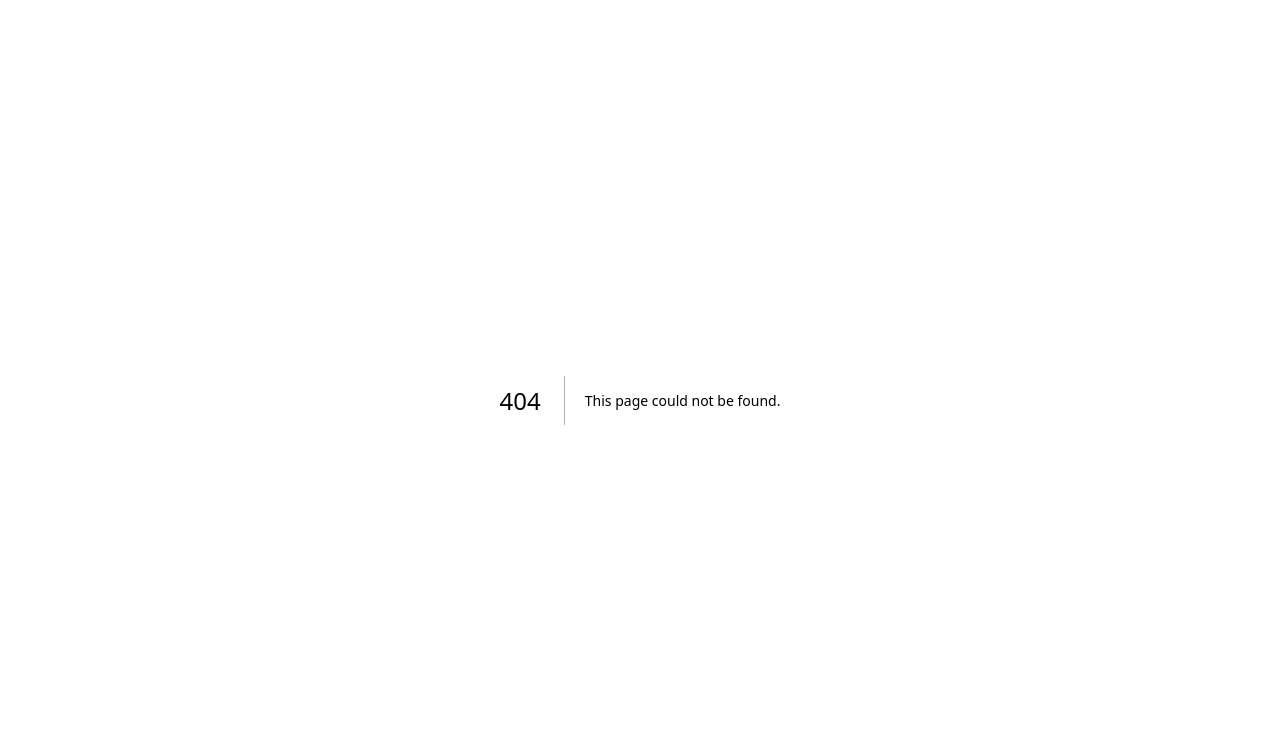
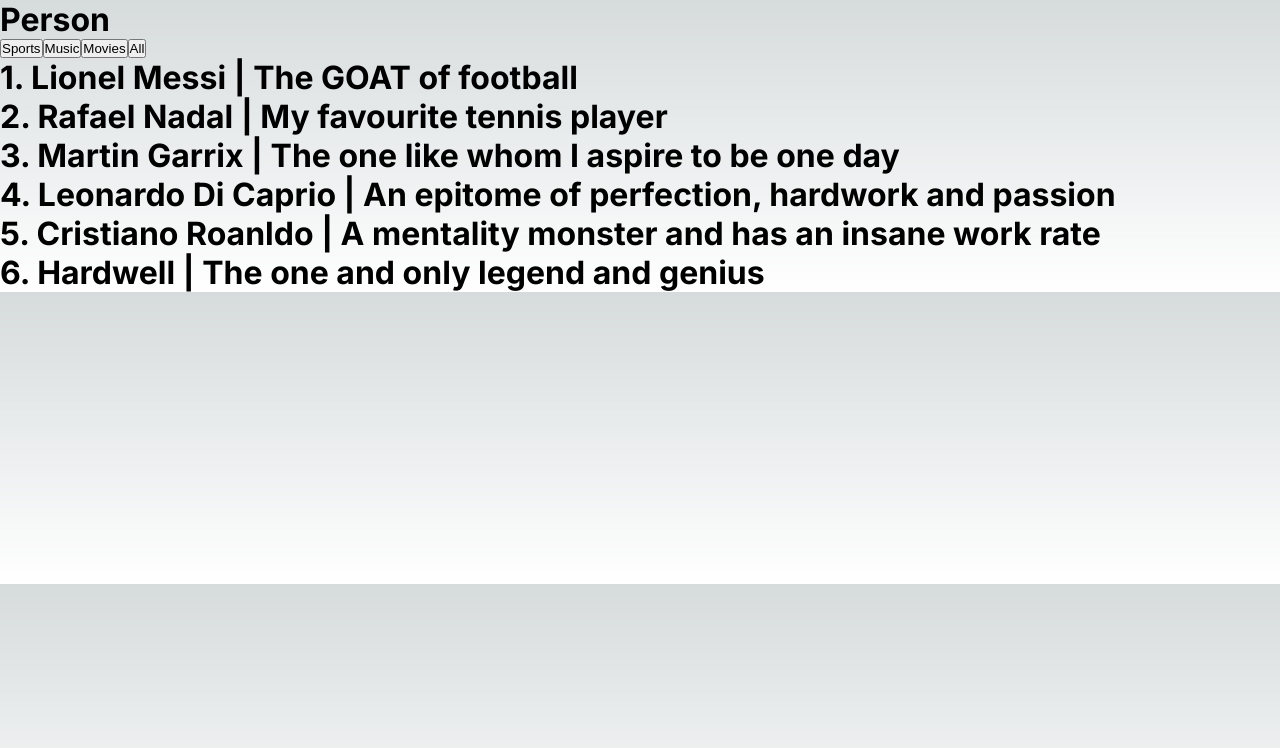
Before and after one commit to Ryukemeister/NextJS-blog, a Next.js app: page /person in a window 1280 px wide. Before the commit this address had no page. Shown: the top 748 px of the page. Built offline with nearby package versions, Linux system fonts and the light colour scheme; data requests are answered from the project's data file.

Commit message:
Client side data fetching revision

```diff
--- /dev/null
+++ b/pages/person.js
@@ -0,0 +1,59 @@
+import { Inter } from "@next/font/google";
+import { useState } from "react";
+
+const inter = Inter({ subsets: ["latin"] });
+
+function Person({ personalities }) {
+  const [personalitiesData, setPersonalitiesData] = useState(personalities);
+
+  async function getPersonalityCategory(category) {
+    let data;
+
+    if (category == "") {
+      const response = await fetch(
+        `http://localhost:4000/personalities?${category}`
+      );
+      data = await response.json();
+    } else {
+      const response = await fetch(
+        `http://localhost:4000/personalities?category=${category}`
+      );
+      data = await response.json();
+    }
+
+    setPersonalitiesData(data);
+  }
+
+  return (
+    <>
+      <h1 className={inter.className}>Person</h1>
+      <button onClick={() => getPersonalityCategory("sports")}>Sports</button>
+      <button onClick={() => getPersonalityCategory("music")}>Music</button>
+      <button onClick={() => getPersonalityCategory("movies")}>Movies</button>
+      <button onClick={() => getPersonalityCategory("")}>All</button>
+      <br />
+      {personalitiesData.map((person, count) => {
+        return (
+          <div className={inter.className} key={person.id}>
+            <h1>
+              {count + 1}. {person.title} | {person.description}
+            </h1>
+          </div>
+        );
+      })}
+    </>
+  );
+}
+
+export default Person;
+
+export async function getServerSideProps() {
+  const response = await fetch("http://localhost:4000/personalities");
+  const data = await response.json();
+
+  return {
+    props: {
+      personalities: data,
+    },
+  };
+}
```
Also changed, not shown: pages/personality.js (added, +34 -0 lines).
